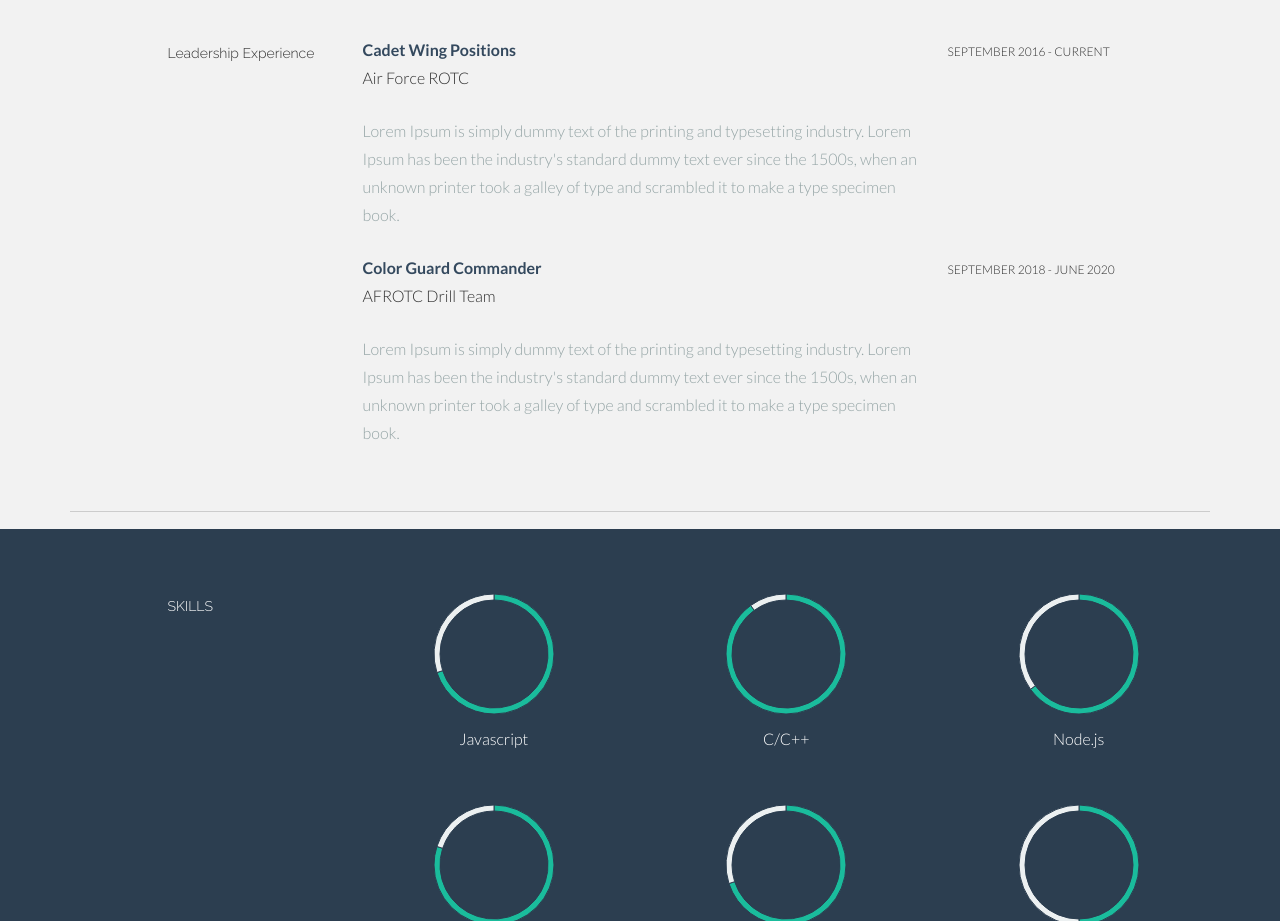
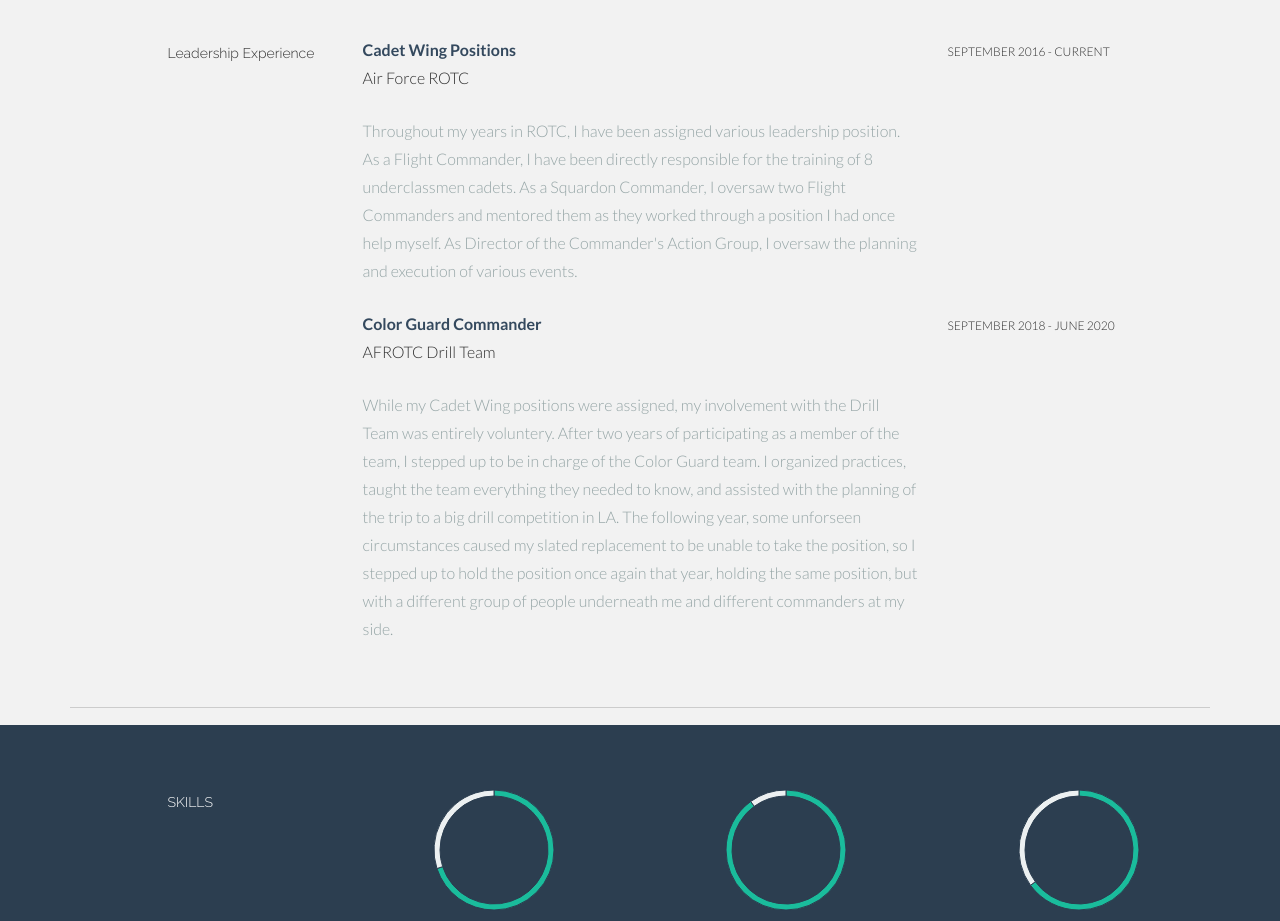
Before and after one commit to zavalzam/zavalzam.github.io, a plain HTML site: page index.html in a window 1280 px wide. Shown: the part 1160-2081 px from the top of the page. Drawn offline with Linux system fonts and the light colour scheme.

Commit message:
Update index.html

```diff
--- a/index.html
+++ b/index.html
@@ -155,7 +155,7 @@
           <t>Cadet Wing Positions</t><br/> Air Force ROTC <br/>
         </p>
         <p>
-          <more>Lorem Ipsum is simply dummy text of the printing and typesetting industry. Lorem Ipsum has been the industry's standard dummy text ever since the 1500s, when an unknown printer took a galley of type and scrambled it to make a type specimen book.</more>
+          <more>Throughout my years in ROTC, I have been assigned various leadership position. As a Flight Commander, I have been directly responsible for the training of 8 underclassmen cadets. As a Squardon Commander, I oversaw two Flight Commanders and mentored them as they worked through a position I had once help myself. As Director of the Commander's Action Group, I oversaw the planning and execution of various events.</more>
         </p>
       </div>
       <div class="col-lg-3">
@@ -169,7 +169,7 @@
           <t>Color Guard Commander</t><br/> AFROTC Drill Team <br/>
         </p>
         <p>
-          <more>Lorem Ipsum is simply dummy text of the printing and typesetting industry. Lorem Ipsum has been the industry's standard dummy text ever since the 1500s, when an unknown printer took a galley of type and scrambled it to make a type specimen book.</more>
+          <more>While my Cadet Wing positions were assigned, my involvement with the Drill Team was entirely voluntery. After two years of participating as a member of the team, I stepped up to be in charge of the Color Guard team. I organized practices, taught the team everything they needed to know, and assisted with the planning of the trip to a big drill competition in LA. The following year, some unforseen circumstances caused my slated replacement to be unable to take the position, so I stepped up to hold the position once again that year, holding the same position, but with a different group of people underneath me and different commanders at my side.</more>
         </p>
       </div>
       <div class="col-lg-3">
```
